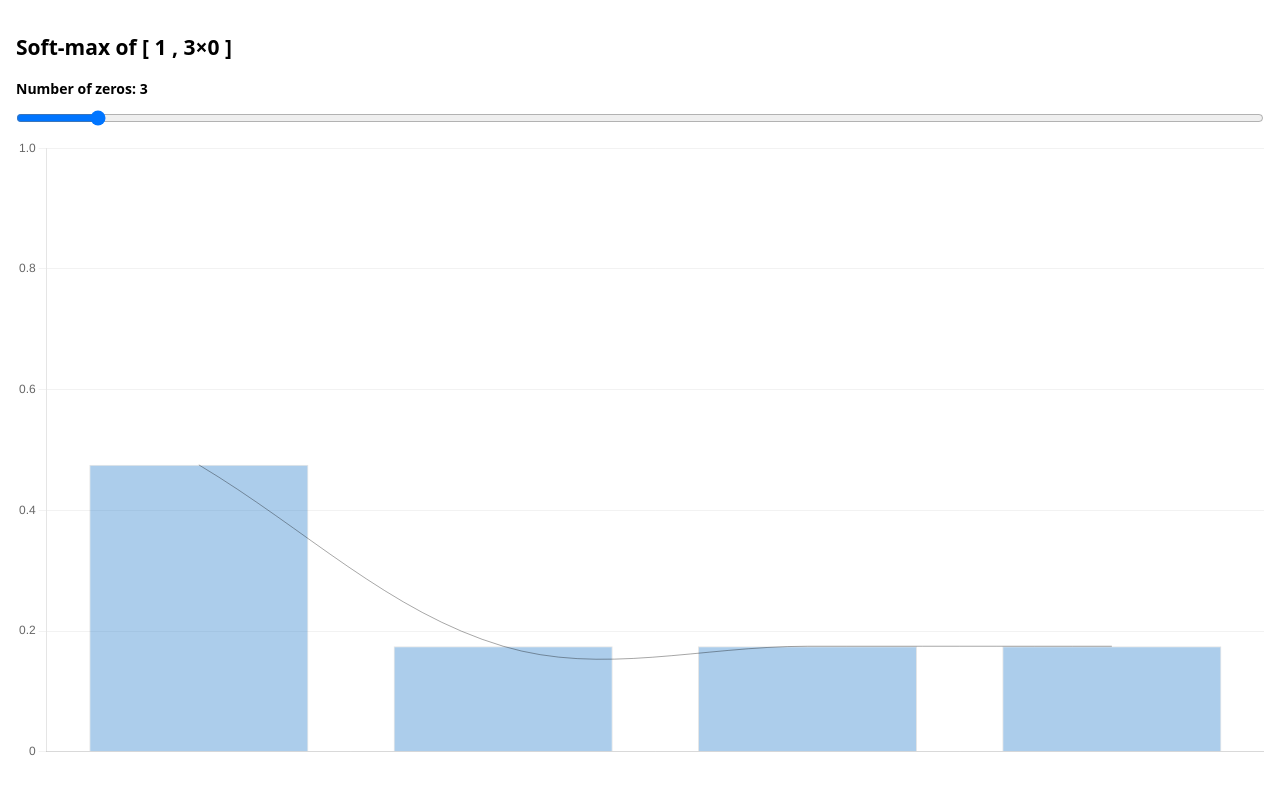
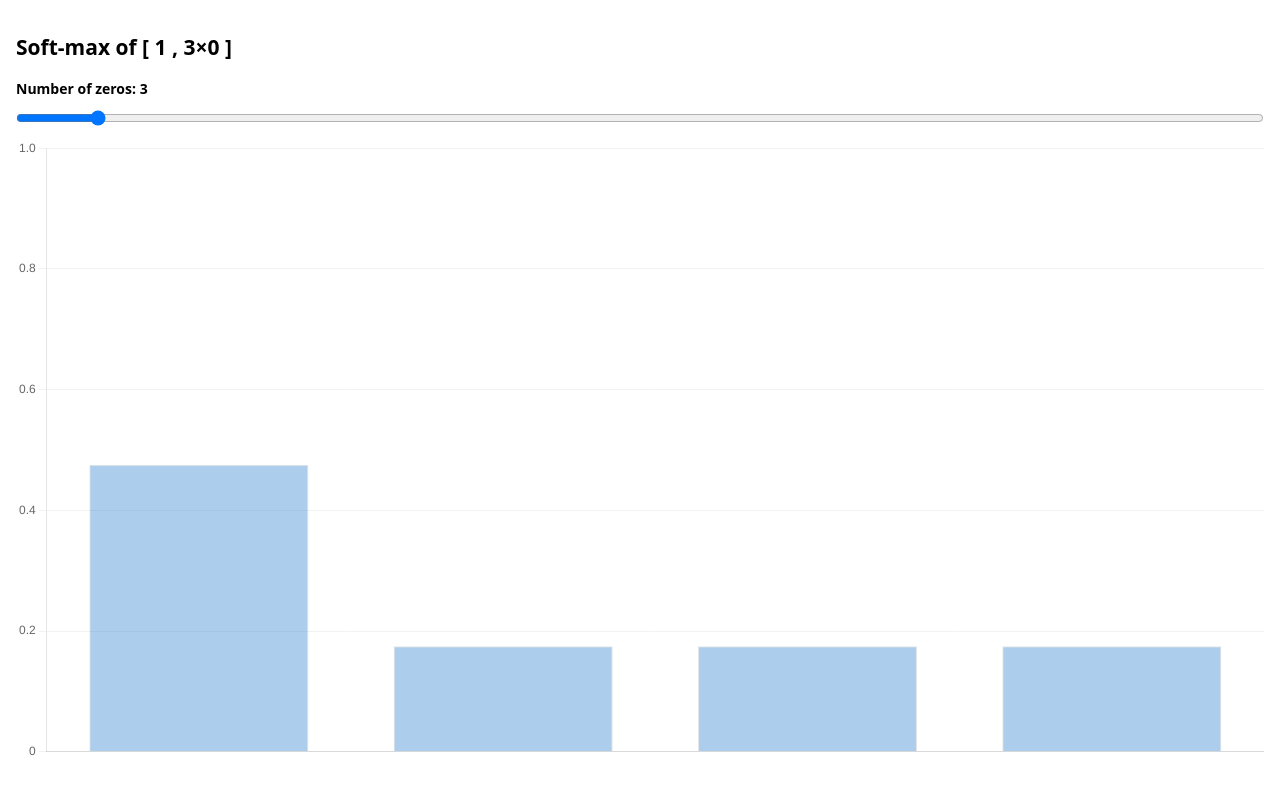
Before and after one commit to Oseltamivir/softmax, a plain HTML site: page index.html in a window 1280 px wide. Drawn offline with nearby package versions, Linux system fonts and the light colour scheme.

Commit message:
Update index.html

```diff
--- a/index.html
+++ b/index.html
@@ -48,11 +48,6 @@ function render(n){
         backgroundColor:'#3182ce66',   // translucent blue
         ...commonOpts, order:2          // draw bars first
       },
-      { type:'line',
-        borderColor:'rgba(0,0,0,0.35)', // faint grey curve
-        fill:false, tension:0.35,
-        ...commonOpts
-      }
     ]
   };
 
```
